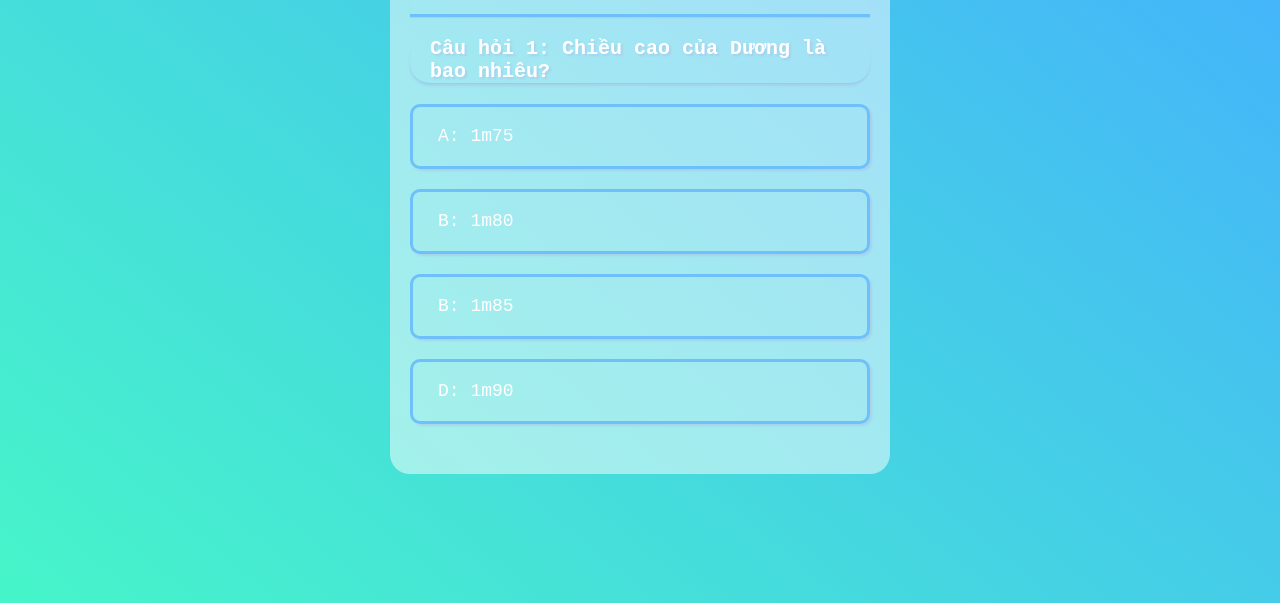
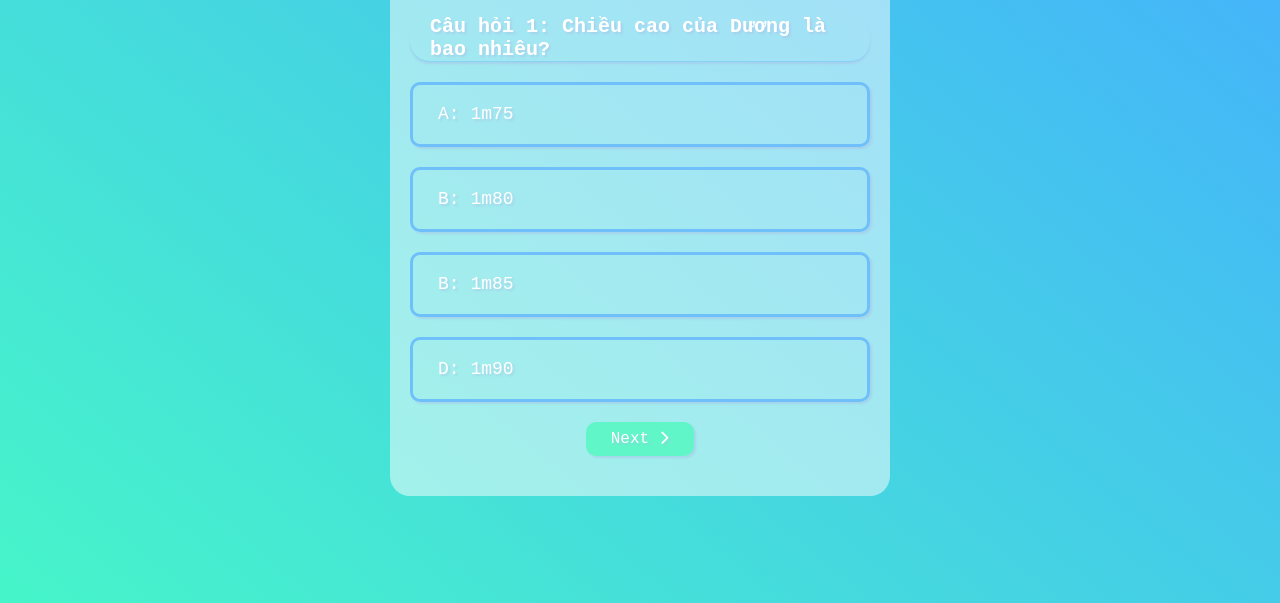
Before and after one commit to DuongVQ/Quiz-App, a plain HTML site: page index.html in a window 1280 px wide. Shown: the part 197-800 px from the top of the page. Drawn offline with Linux system fonts and the light colour scheme.

Commit message:
first commit

```diff
--- a/app.js
+++ b/app.js
@@ -57,7 +57,7 @@ let score = 0;
 function startQuiz() {
     currentQuesIndex = 0;
     score = 0;
-    // nextBtn.innerHTML = `Next`;
+    nextBtn.innerHTML = `Next <i class="fa-solid fa-chevron-right"></i>`;
     showQuestion();
 }
 
@@ -80,7 +80,7 @@ function showQuestion() {
 }
 
 function resetState() {
-    nextBtn.style.display = "none";
+    nextBtn.style.display = "block";
     while(answerBtn.firstChild) {
         answerBtn.removeChild(answerBtn.firstChild);
     }
--- a/style.css
+++ b/style.css
@@ -3,6 +3,7 @@
     padding: 0;
     box-sizing: border-box;
     font-family: monospace, sans-serif;
+    text-shadow: 2px 2px 2px #a8bce476;
 }
 
 body {
```
